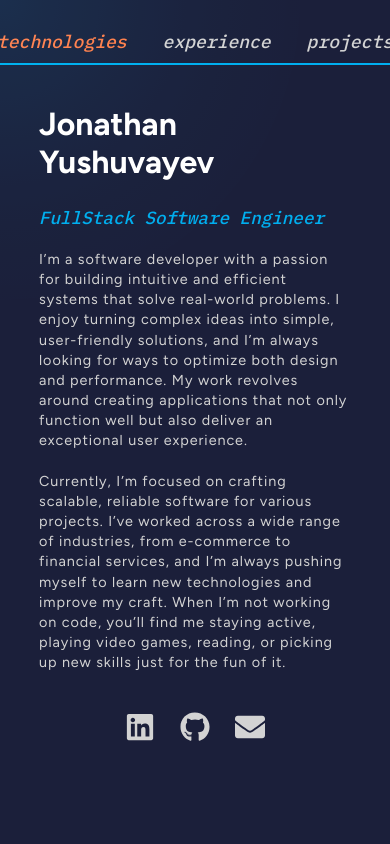
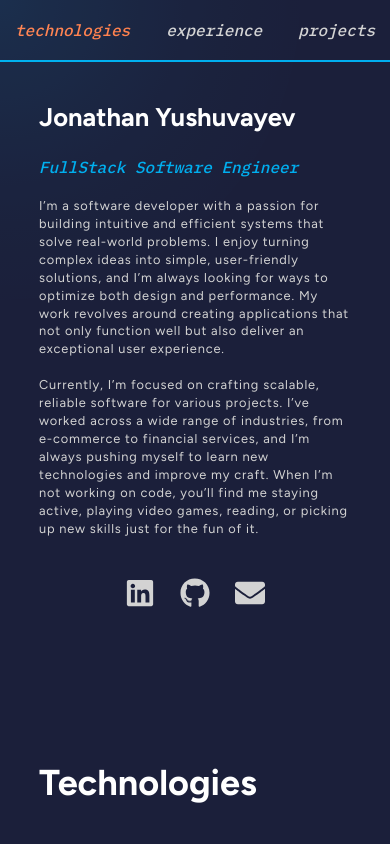
Before and after one commit to jyush98/my-portfolio, a React (Vite) app: page / in a window 390 px wide. Shown: the top 844 px of the page. Built offline with nearby package versions, Linux system fonts and the light colour scheme.

Commit message:
update font-size

```diff
--- a/src/components/NavBar.css
+++ b/src/components/NavBar.css
@@ -52,9 +52,8 @@
       left: 0;
       width: 100%; /* Full width */
       background-color: #1B1F3A; /* Match background */
-      padding: 10px 0; /* Add spacing */
+      padding: 20px 0; /* Add spacing */
       z-index: 100; /* Ensure it's above other content */
-      padding-top: 30px;
       border-bottom: 2px solid #00aeef;
     }
 
@@ -68,7 +67,7 @@
 
     .navbar-list li {
       margin: 0;
-      font-size: 18px; /* Slightly smaller font for small screens */
+      font-size: 16px; /* Slightly smaller font for small screens */
     }
 
     :target {
--- a/src/styles/style-guide.css
+++ b/src/styles/style-guide.css
@@ -269,6 +269,51 @@ body {
   display: none;
 }
 
+@media (max-width: 1200px) {
+
+  /* Technologies grid layout */
+  .technologies-grid {
+    display: grid;
+    grid-template-columns: repeat(4, 1fr);
+    gap: 10px;
+    font-size: 18px;
+  }
+}
+
+@media (max-width: 1000px) {
+
+  /* Technologies grid layout */
+  .technologies-grid {
+    display: grid;
+    grid-template-columns: repeat(3, 1fr);
+    gap: 10px;
+    font-size: 10px;
+  }
+
+  .project-card-date {
+    display: none;
+  }
+
+  .project-card {
+    grid-template-columns: 100%;
+  }
+
+  .resume-card-date {
+    display: none;
+  }
+
+  .resume-card {
+    grid-template-columns: 100%;
+  }
+
+  .small-project-card-date, .small-resume-card-date {
+    display: flex;
+    font-size: .7rem;
+    padding-top: 10px;
+    font-weight: bold;
+  }
+}
+
 @media (max-width: 800px) {
   /* Main container padding for mobile */
   .home-container {
@@ -279,11 +324,6 @@ body {
     height: auto;
   }
 
-  /* Hide navbar on iPhone screens */
-  /* .navbar {
-    display: none;
-  } */
-
   .left-column, .right-column {
     padding-left: 10%;
     padding-right: 10%;
@@ -291,15 +331,15 @@ body {
   }
 
   .left-column h1 {
-    font-size: 2rem;
+    font-size: 1.6rem;
   }
 
   .left-column h2 {
-    font-size: 1.1rem;
+    font-size: 1rem;
   }
 
   .left-column p {
-    font-size: 0.9rem;
+    font-size: 0.8rem;
   }
 
   .left-column a {
@@ -378,48 +418,3 @@ body {
     margin: 20px;
   }
 }
-
-@media (max-width: 1200px) {
-
-  /* Technologies grid layout */
-  .technologies-grid {
-    display: grid;
-    grid-template-columns: repeat(4, 1fr);
-    gap: 10px;
-    font-size: 18px;
-  }
-}
-
-@media (max-width: 1000px) {
-
-  /* Technologies grid layout */
-  .technologies-grid {
-    display: grid;
-    grid-template-columns: repeat(3, 1fr);
-    gap: 10px;
-    font-size: 10px;
-  }
-
-  .project-card-date {
-    display: none;
-  }
-
-  .project-card {
-    grid-template-columns: 100%;
-  }
-
-  .resume-card-date {
-    display: none;
-  }
-
-  .resume-card {
-    grid-template-columns: 100%;
-  }
-
-  .small-project-card-date, .small-resume-card-date {
-    display: flex;
-    font-size: .7rem;
-    padding-top: 10px;
-    font-weight: bold;
-  }
-}
```
